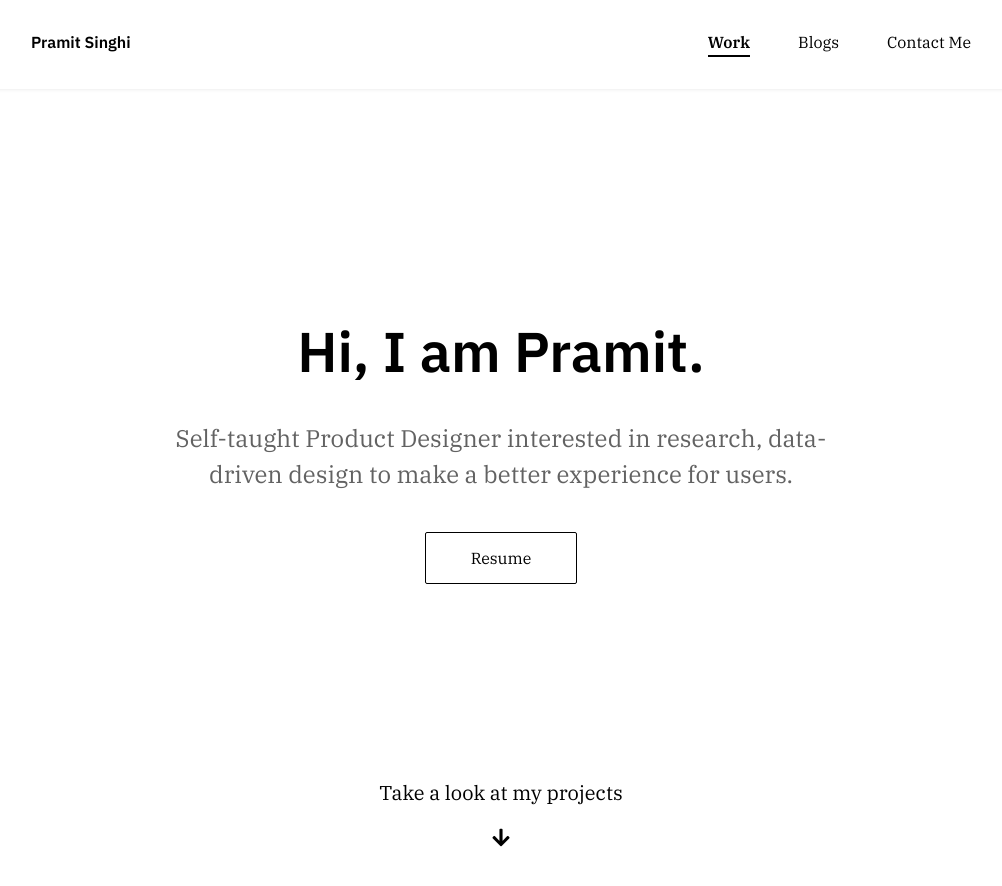
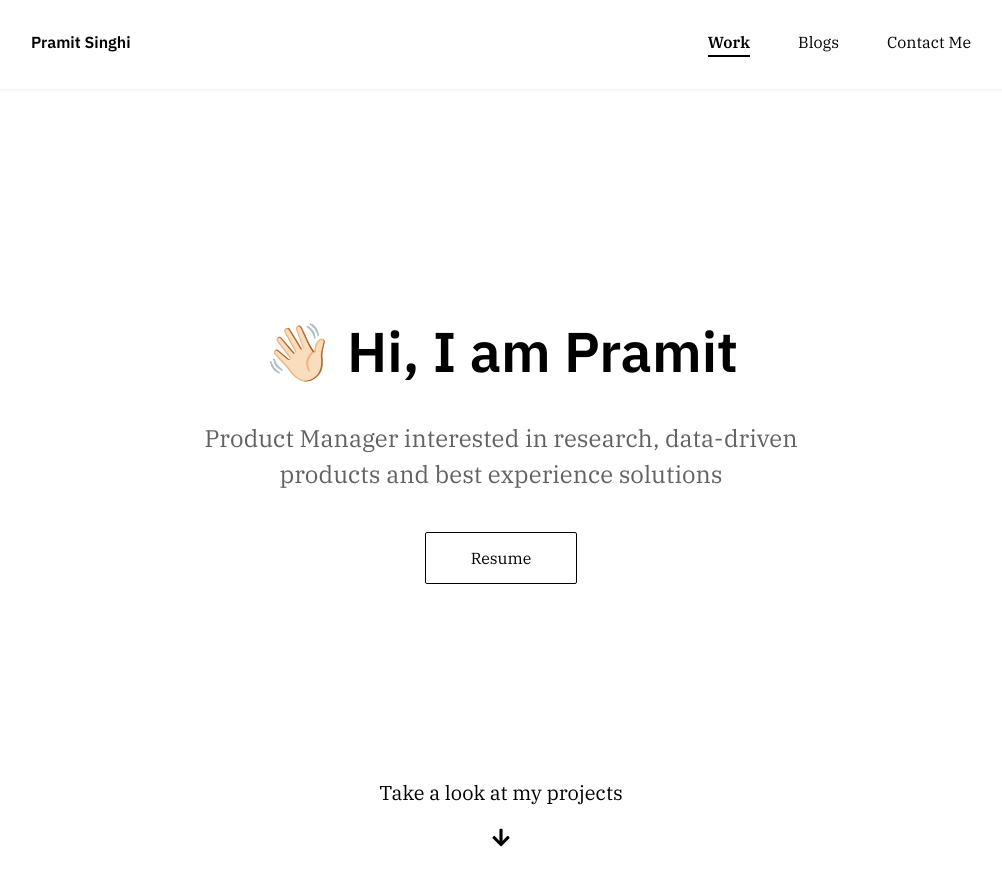
Before and after one commit to shkamaru/shkamaru.github.io, a Jekyll site: the page built from index.html, in a window 1280 px wide and 900 px high. Shown: the top 886 px of the window, without its empty margins (139-1141 px from the left). Built offline with Jekyll 4.4.1, drawn with Linux system fonts in a browser that asks for light colours; nearby versions of some CDN libraries.

Commit message:
Updated Header Content

```diff
--- a/_includes/header.html
+++ b/_includes/header.html
@@ -1,10 +1,10 @@
 <header class="banner">
     <div class="banner-title-wrapper">
         <h1 class="banner-title">
-            Hi, I am Pramit.
+            👋🏻 Hi, I am Pramit
         </h1>
         <p class="banner-title-sub">
-            Self-taught Product Designer interested in research, data-driven design to make a better experience for users.
+            Product Manager interested in research, data-driven products and best experience solutions
         </p>
     </div>
     <div class="banner-cta">
```
